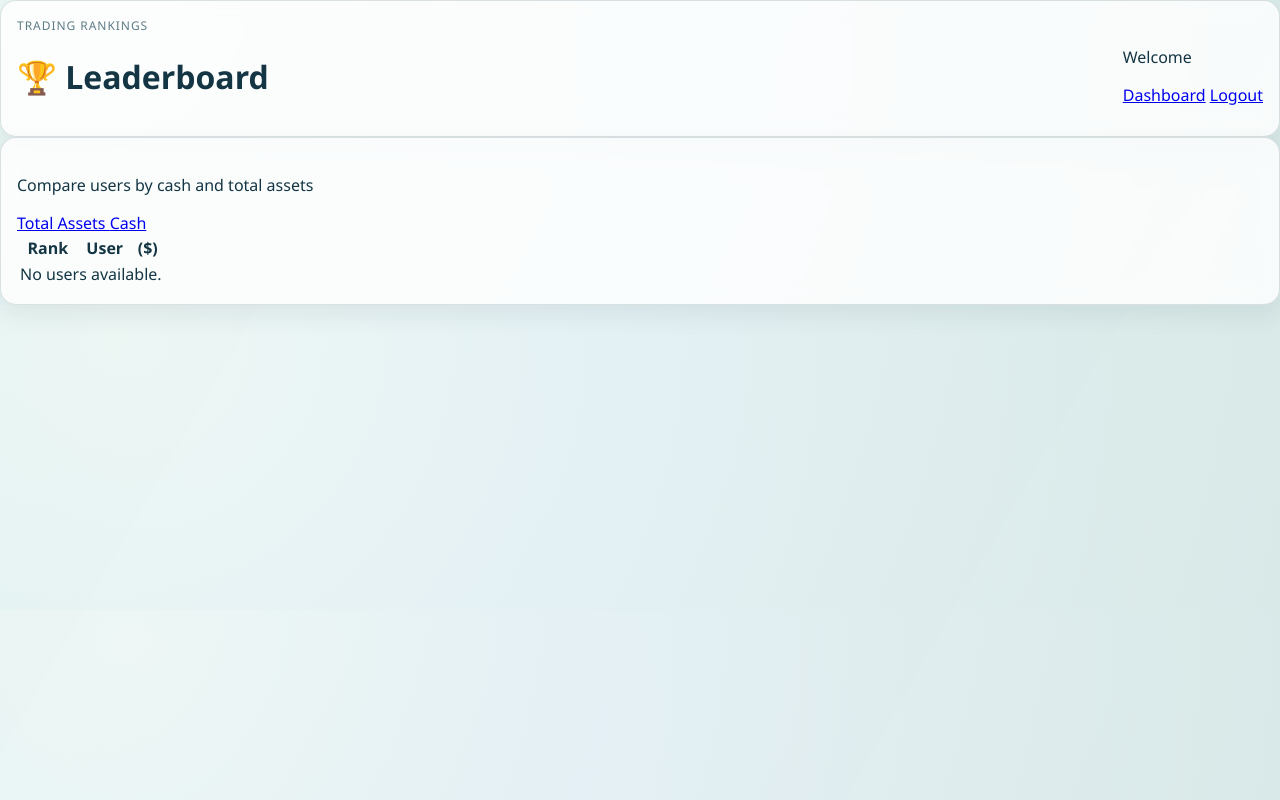
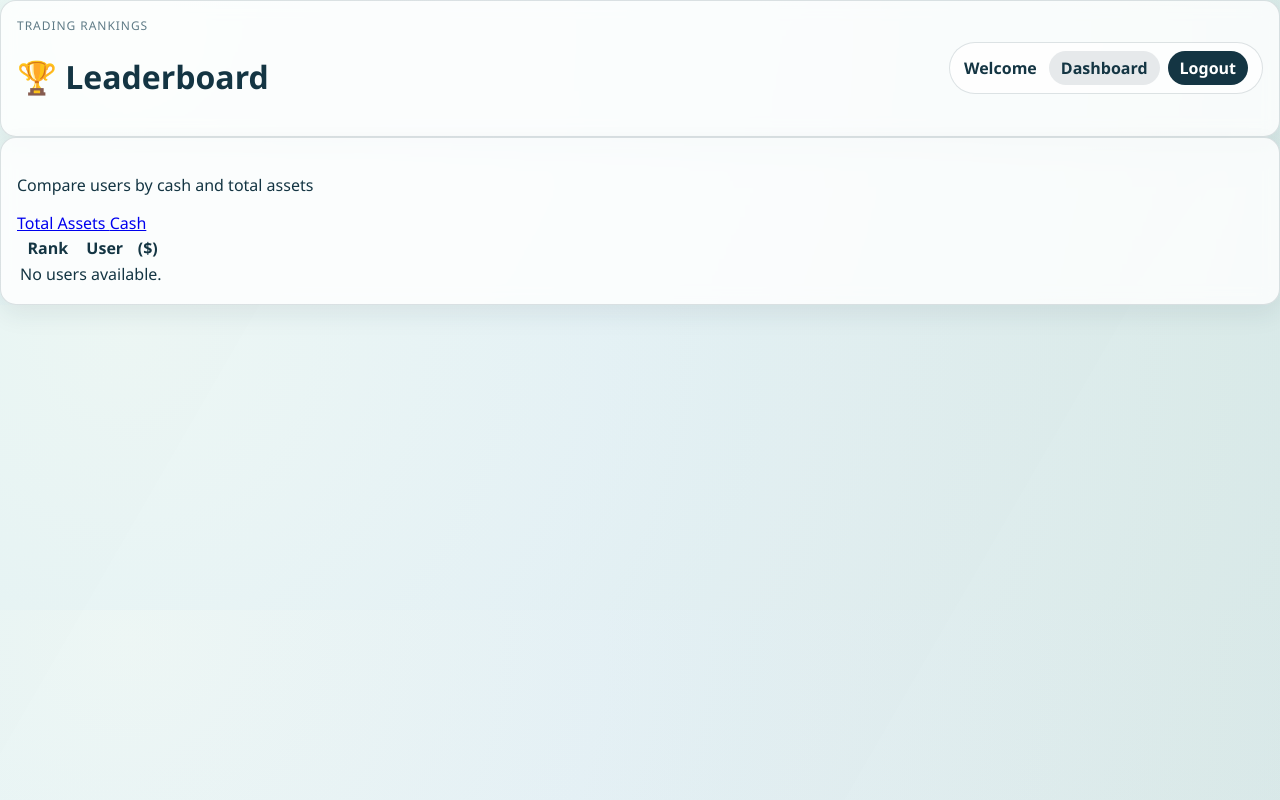
Before and after one commit to ElliotZhangzr/CITS5505_project_1, a Flask app: template templates/leaderboard.html in a window 1280 px wide. Run offline with Flask 3, Linux system fonts and the light colour scheme; the template is opened without the code that fills it, so the values that code supplies are empty.

Commit message:
Added styles related to nav bar

```diff
--- a/static/css/leaderboard.css
+++ b/static/css/leaderboard.css
@@ -55,20 +55,54 @@ body {
     margin: 0 0 4px;
 }
 
-.leaderboard-header {
-    background-color: white;
-    padding: 24px;
-    border-radius: 12px;
+.header-actions {
+    display: flex;
+    align-items: center;
+    gap: 12px;
+    flex-wrap: wrap;
+    justify-content: flex-end;
 }
 
-.leaderboard-header h1 {
-    margin-bottom: 10px;
+.user-panel {
+    display: flex;
+    align-items: center;
+    gap: 12px;
+    padding: 8px 14px;
+    border: 1px solid var(--line);
+    border-radius: 999px;
+    background: rgba(255, 255, 255, 0.72);
 }
 
-.leaderboard-header p {
-    color: #666;
-    margin-bottom: 0;
+.welcome-text {
+    margin: 0;
+    font-weight: 600;
+    color: var(--ink);
 }
+
+.user-links {
+    display: flex;
+    align-items: center;
+    gap: 8px;
+}
+
+.action-link {
+    display: inline-flex;
+    align-items: center;
+    justify-content: center;
+    min-height: 34px;
+    padding: 0 12px;
+    border-radius: 999px;
+    background: var(--ink);
+    color: #fff;
+    text-decoration: none;
+    font-weight: 600;
+}
+
+.action-link.secondary {
+    background: rgba(20, 53, 67, 0.1);
+    color: var(--ink);
+}
+
 
 .card {
     border-radius: 12px;
```
